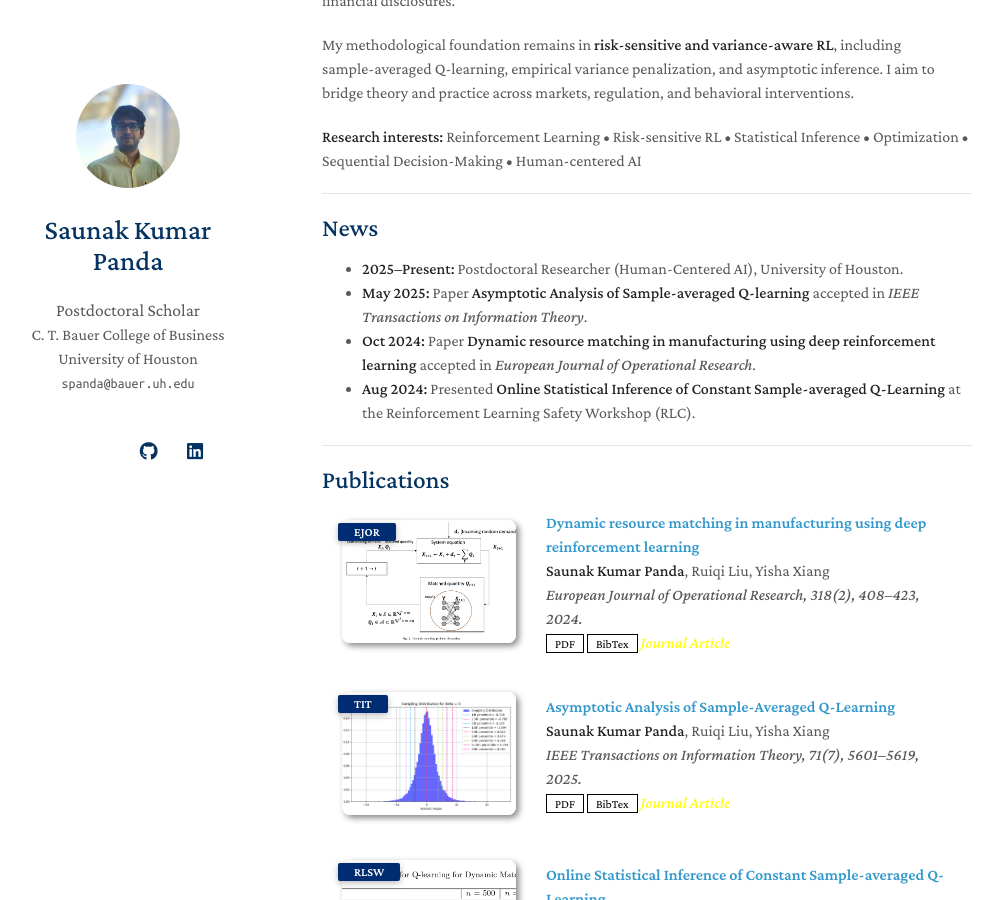
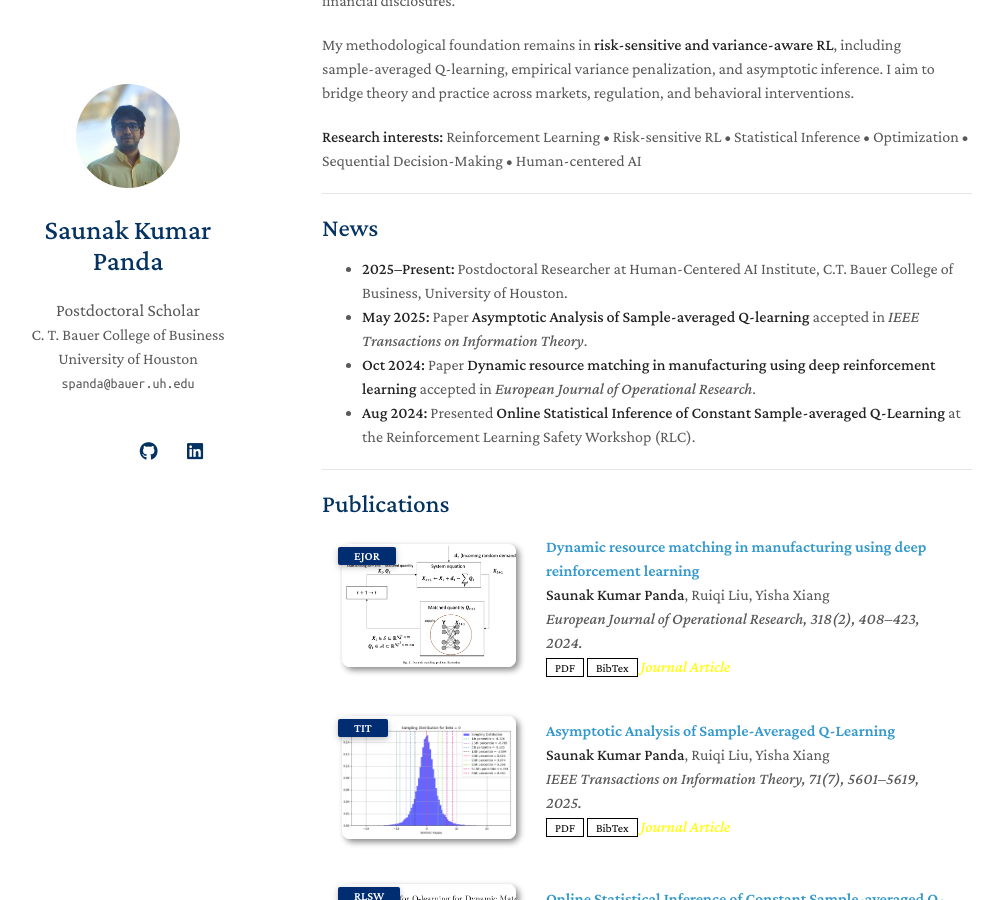
Before and after one commit to saunakp123/pandasaunak.github.io, a Jekyll site: the page built from index.md, in a window 1280 px wide and 900 px high, scrolled down 581 px. Shown: the whole window, without its empty margins (148-1147 px from the left). Built offline with Jekyll 4.4.1, drawn with Linux system fonts in a browser that asks for light colours; a style sheet for code colours, icons or effects is not loaded; our own code applies the rules of GitHub Pages for plain Markdown files.

Commit message:
Update postdoctoral researcher description

```diff
--- a/index.md
+++ b/index.md
@@ -25,7 +25,7 @@ My methodological foundation remains in **risk‑sensitive and variance‑aware
 ---
 
 ## News
-- **2025–Present:** Postdoctoral Researcher (Human-Centered AI), University of Houston.
+- **2025–Present:** Postdoctoral Researcher at Human-Centered AI Institute, C.T. Bauer College of Business, University of Houston.
 - **May 2025:** Paper **Asymptotic Analysis of Sample-averaged Q-learning** accepted in *IEEE Transactions on Information Theory*.
 - **Oct 2024:** Paper **Dynamic resource matching in manufacturing using deep reinforcement learning** accepted in *European Journal of Operational Research*.
 - **Aug 2024:** Presented **Online Statistical Inference of Constant Sample-averaged Q-Learning** at the Reinforcement Learning Safety Workshop (RLC).
```
